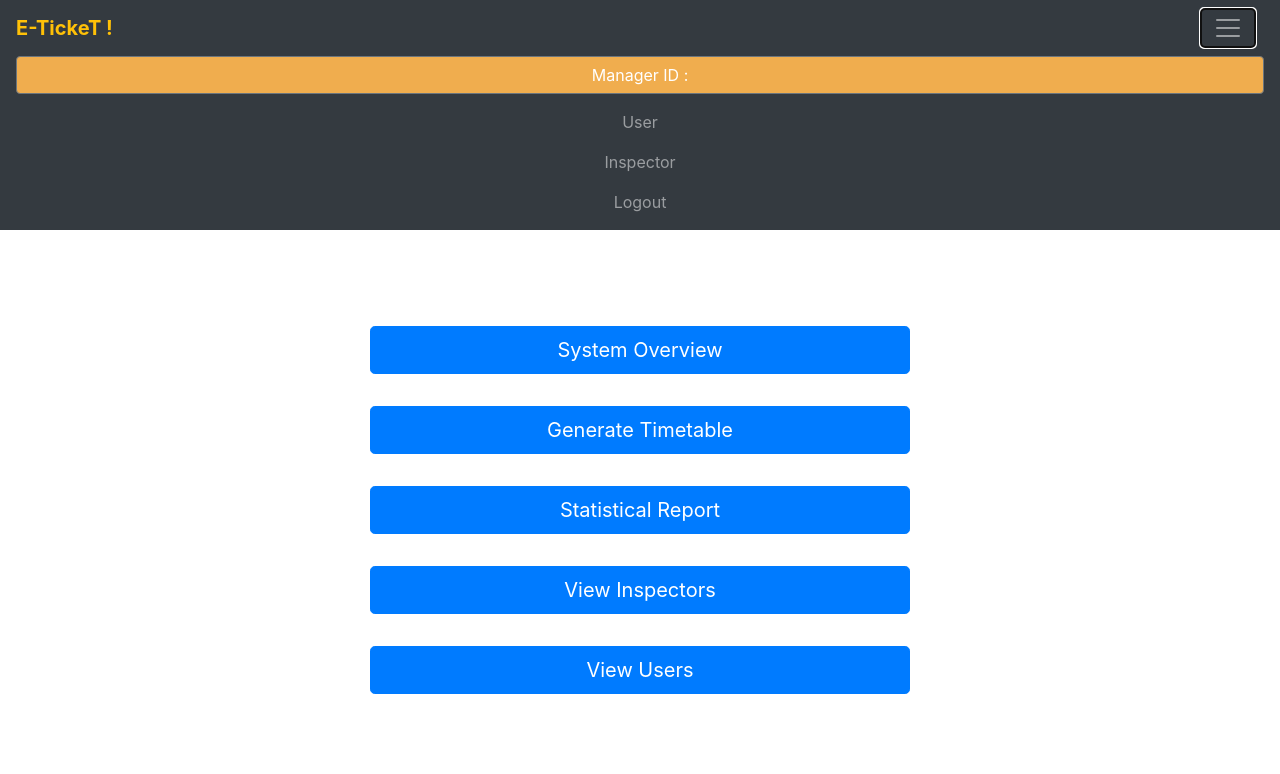
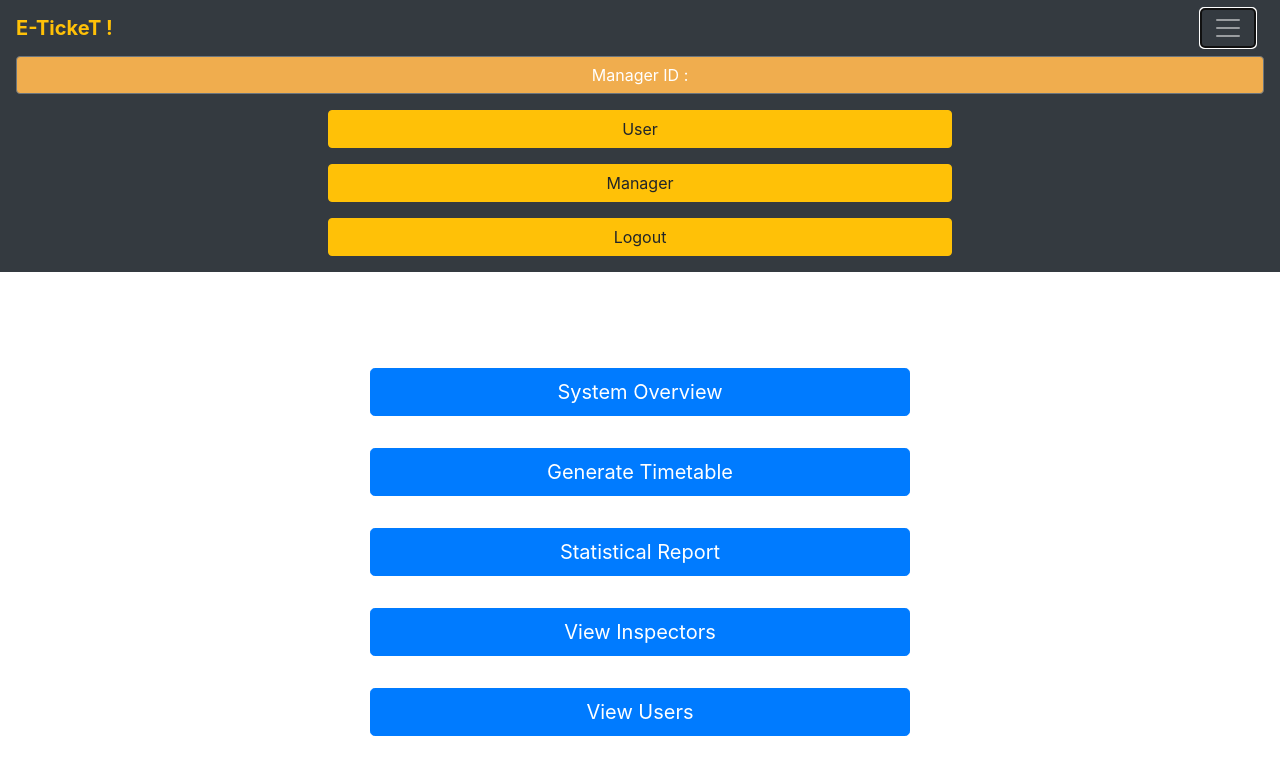
Before and after one commit to SLIIT-Group/Digital-Ticketing-System-CSSE, a React (Create React App) app: page /manager in a window 1280 px wide. Both pictures are taken after a click on the button 1228 px from the left and 28 px from the top of the page. Shown: the top 774 px of the page. Built offline with nearby package versions, Linux system fonts and the light colour scheme.

Commit message:
theme colors changed

```diff
--- a/src/components/Inspector/Navbar.js
+++ b/src/components/Inspector/Navbar.js
@@ -31,13 +31,25 @@ const Example = (props) => {
               </Button></NavLink>
             </NavItem>
             <NavItem>
-              <NavLink href='/user' className="justify-content-center text-center">User</NavLink>
+              <NavLink href='/user' className="justify-content-center text-center"><Button className='btn btn-warning'
+                  style={{width: '50%' }}
+              >
+                User
+              </Button></NavLink>
             </NavItem>
             <NavItem>
-              <NavLink href='/manager' className="justify-content-center text-center">Manager</NavLink>
+              <NavLink href='/manager' className="justify-content-center text-center"><Button className='btn btn-warning'
+                  style={{ width: '50%' }}
+              >
+                Manager
+              </Button></NavLink>
             </NavItem>
             <NavItem>
-              <NavLink href='/' className="justify-content-center text-center">Logout</NavLink>
+              <NavLink href='/' className="justify-content-center text-center"><Button className='btn btn-warning'
+                  style={{width: '50%' }}
+              >
+                Logout
+              </Button></NavLink>
             </NavItem>
           </Nav>
         </Collapse>
--- a/src/components/Login.js
+++ b/src/components/Login.js
@@ -26,7 +26,7 @@ function Login() {
             <CardHeader
               style={{
                 color: '#f2f2f2',
-                backgroundColor: '#1976D2',
+                backgroundColor: '#292b2c',
                 textAlign: 'center',
                 fontSize: '1.2em',
               }}
@@ -71,7 +71,7 @@ function Login() {
                 padding: ' 0px',
                 color: '#f2f2f2',
                 fontSize: '0.8em',
-                backgroundColor: '#1976D2',
+                backgroundColor: '#292b2c',
                 textAlign: 'center',
               }}
             >
--- a/src/components/Manager/Navbar.js
+++ b/src/components/Manager/Navbar.js
@@ -25,19 +25,27 @@ const Example = (props) => {
           <Nav navbar>
             <NavItem>
               <NavLink href='/manager' className="justify-content-center text-center"><Button
-                  style={{ backgroundColor: '#f0ad4e', width: '100%' }}
-              >
+                  style={{ backgroundColor: '#f0ad4e', width: '100%' }}>
                 Manager ID :
               </Button></NavLink>
             </NavItem>
             <NavItem>
-              <NavLink href='/user' className="justify-content-center text-center">User</NavLink>
+              <NavLink href='/user' className="justify-content-center text-center"><Button className='btn btn-warning'
+              style={{width: '50%' }}>
+                User
+              </Button></NavLink>
             </NavItem>
             <NavItem>
-              <NavLink href='/inspector' className="justify-content-center text-center">Inspector</NavLink>
+              <NavLink href='/manager' className="justify-content-center text-center"><Button className='btn btn-warning'
+              style={{ width: '50%' }}>
+                Manager
+              </Button></NavLink>
             </NavItem>
             <NavItem>
-              <NavLink href='/' className="justify-content-center text-center">Logout</NavLink>
+              <NavLink href='/' className="justify-content-center text-center"><Button className='btn btn-warning'
+              style={{width: '50%' }}>
+                Logout
+              </Button></NavLink>
             </NavItem>
           </Nav>
         </Collapse>
--- a/src/components/Register.js
+++ b/src/components/Register.js
@@ -27,7 +27,7 @@ function Register() {
             <CardHeader
               style={{
                 color: '#f2f2f2',
-                backgroundColor: '#1976D2',
+                backgroundColor: '#292b2c',
                 textAlign: 'center',
                 fontSize: '1.2em',
               }}
@@ -106,7 +106,7 @@ function Register() {
                 padding: ' 0px',
                 color: '#f2f2f2',
                 fontSize: '0.8em',
-                backgroundColor: '#1976D2',
+                backgroundColor: '#292b2c',
                 textAlign: 'center',
               }}
             >
--- a/src/components/User/Navbar.js
+++ b/src/components/User/Navbar.js
@@ -31,13 +31,28 @@ const Example = (props) => {
               </Button></NavLink>
             </NavItem>
             <NavItem>
-              <NavLink href='/manager' className="justify-content-center text-center">Manager</NavLink>
+                <NavLink href='/user' className="justify-content-center text-center"><Button className='btn btn-warning'
+                                                                                             style={{width: '50%' }}>
+                  User
+                </Button></NavLink>
             </NavItem>
             <NavItem>
-              <NavLink href='/inspector' className="justify-content-center text-center">Inspector</NavLink>
+                <NavLink href='/manager' className="justify-content-center text-center"><Button className='btn btn-warning'
+                                                                                                style={{ width: '50%' }}>
+                  Manager
+                </Button></NavLink>
             </NavItem>
             <NavItem>
-              <NavLink href='/' className="justify-content-center text-center">Logout</NavLink>
+              <NavLink href='/inspector' className="justify-content-center text-center"><Button className='btn btn-warning'
+                                                                                              style={{ width: '50%' }}>
+                Inspector
+              </Button></NavLink>
+            </NavItem>
+            <NavItem>
+                <NavLink href='/' className="justify-content-center text-center"><Button className='btn btn-warning'
+                                                                                         style={{width: '50%' }}>
+                  Logout
+                </Button></NavLink>
             </NavItem>
           </Nav>
         </Collapse>
```
